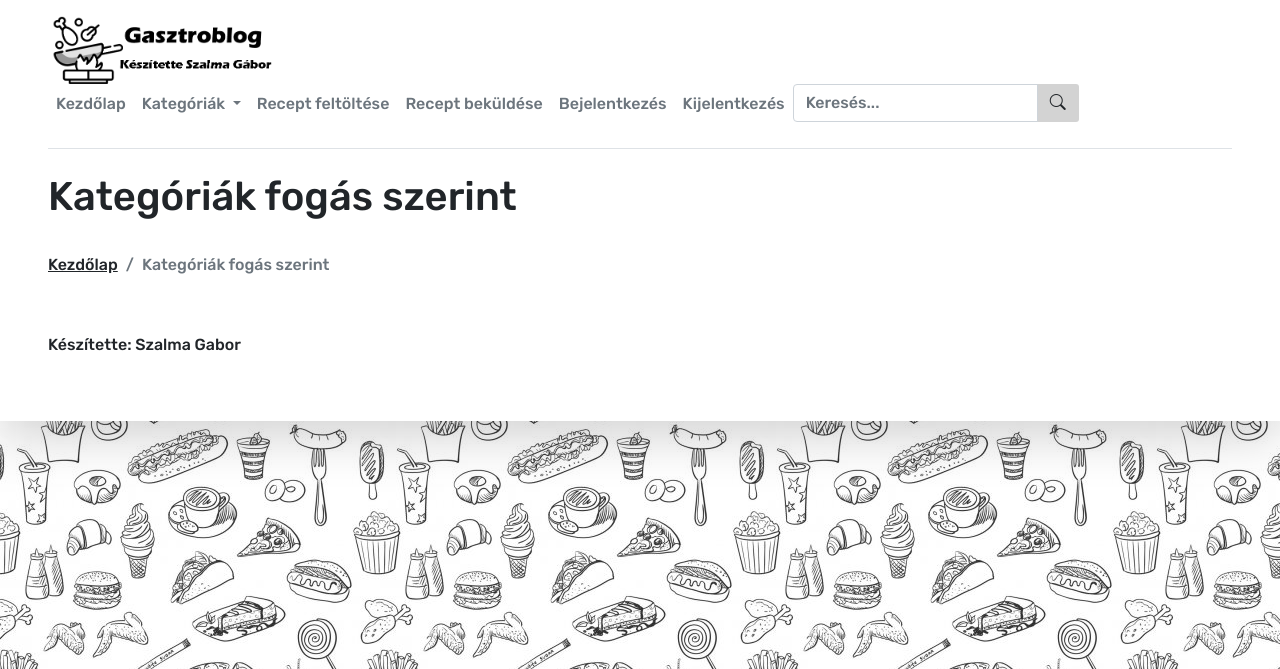
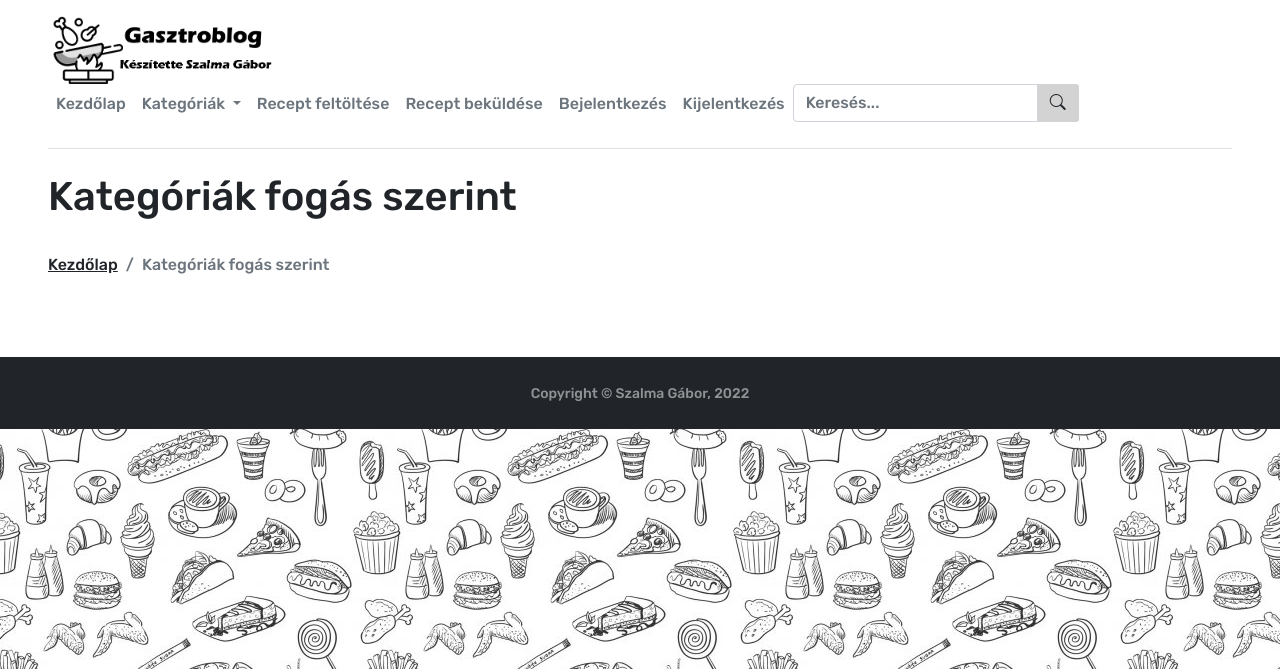
Before and after one commit to szaszagado/gastroblog, a Node server app: page /categories/2 in a window 1280 px wide. Shown: the top 669 px of the page. Run offline with Node 20, Linux system fonts and the light colour scheme; data that the repository does not hold is empty; some libraries are stand-ins or nearby versions.

Commit message:
make it better

```diff
--- a/public/css/styles.css
+++ b/public/css/styles.css
@@ -2,7 +2,9 @@
     --bs-font-sans-serif: 'Rubik', sans-serfif;
 }
 
-.container-xxl  { max-width: 1350px; }
+.container-xxl  {
+    max-width: 1350px;
+}
 
 body {
     background-image: url("/img/pattern.jpg");
--- a/views/email-form.ejs
+++ b/views/email-form.ejs
@@ -147,7 +147,6 @@
 
       </form>
 
-
     </div>
   </div>
 
--- a/views/layouts/main.ejs
+++ b/views/layouts/main.ejs
@@ -6,6 +6,7 @@
     <meta name="viewport" content="width=device-width, initial-scale=1.0">
 
     <title><%= typeof title != 'undefined' ? title: 'Gasztroblog - Szalma Gábor' %></title>
+    <link rel="shortcut icon" href="img/logotitle.png">
     <link href="https://cdn.jsdelivr.net/npm/bootstrap@5.1.3/dist/css/bootstrap.min.css" rel="stylesheet" integrity="sha384-1BmE4kWBq78iYhFldvKuhfTAU6auU8tT94WrHftjDbrCEXSU1oBoqyl2QvZ6jIW3" crossorigin="anonymous">
     <link rel="stylesheet" href="https://cdn.jsdelivr.net/npm/bootstrap-icons@1.6.1/font/bootstrap-icons.css">
     <link rel="preconnect" href="https://fonts.googleapis.com">
@@ -68,16 +69,24 @@
         </main>
 
 
-        <footer class="py-5">
-            <p>Készítette: Szalma Gabor</p>
-        </footer>
+        <!-- <footer class="py-2">
+            <p>Készítette: Szalma Gábor, 2022</p>
+        </footer> -->
+
+        <br><br><br>
 
 
 
     </div>
 
+    <footer id="sticky-footer" class="container-xxl flex-shrink-0 py-4 bg-dark text-white-50">
+        <div class="text-center">
+          <small>Copyright &copy; Szalma Gábor, 2022</small>
+        </div>
+    </footer>
 
     <script src="https://cdn.jsdelivr.net/npm/bootstrap@5.1.3/dist/js/bootstrap.bundle.min.js" integrity="sha384-ka7Sk0Gln4gmtz2MlQnikT1wXgYsOg+OMhuP+IlRH9sENBO0LRn5q+8nbTov4+1p" crossorigin="anonymous"></script>
     <script src="/js/script.js"></script>
 </body>
+
 </html>
```
Also changed, not shown: views/recipe.ejs (+10 -10 lines), views/login.ejs (line endings or trailing spaces), views/send-recipe.ejs (line endings or trailing spaces).
